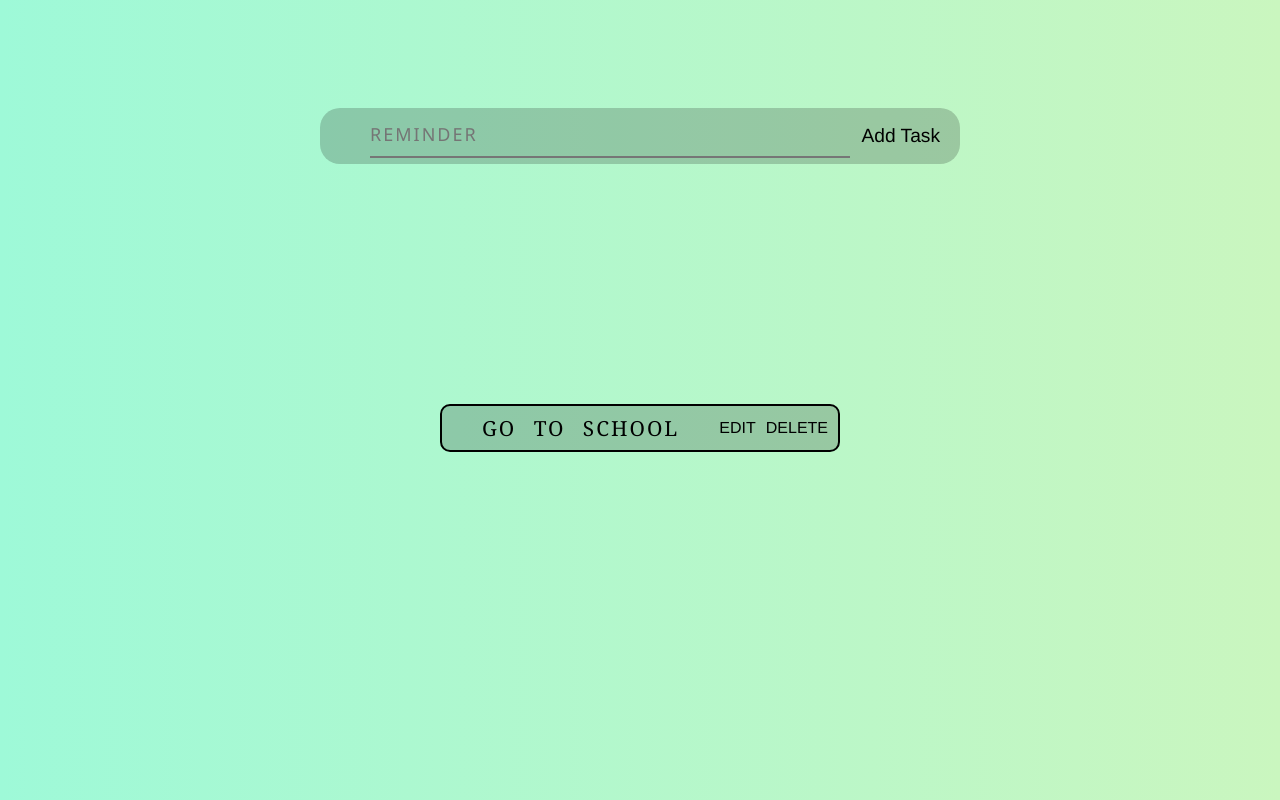
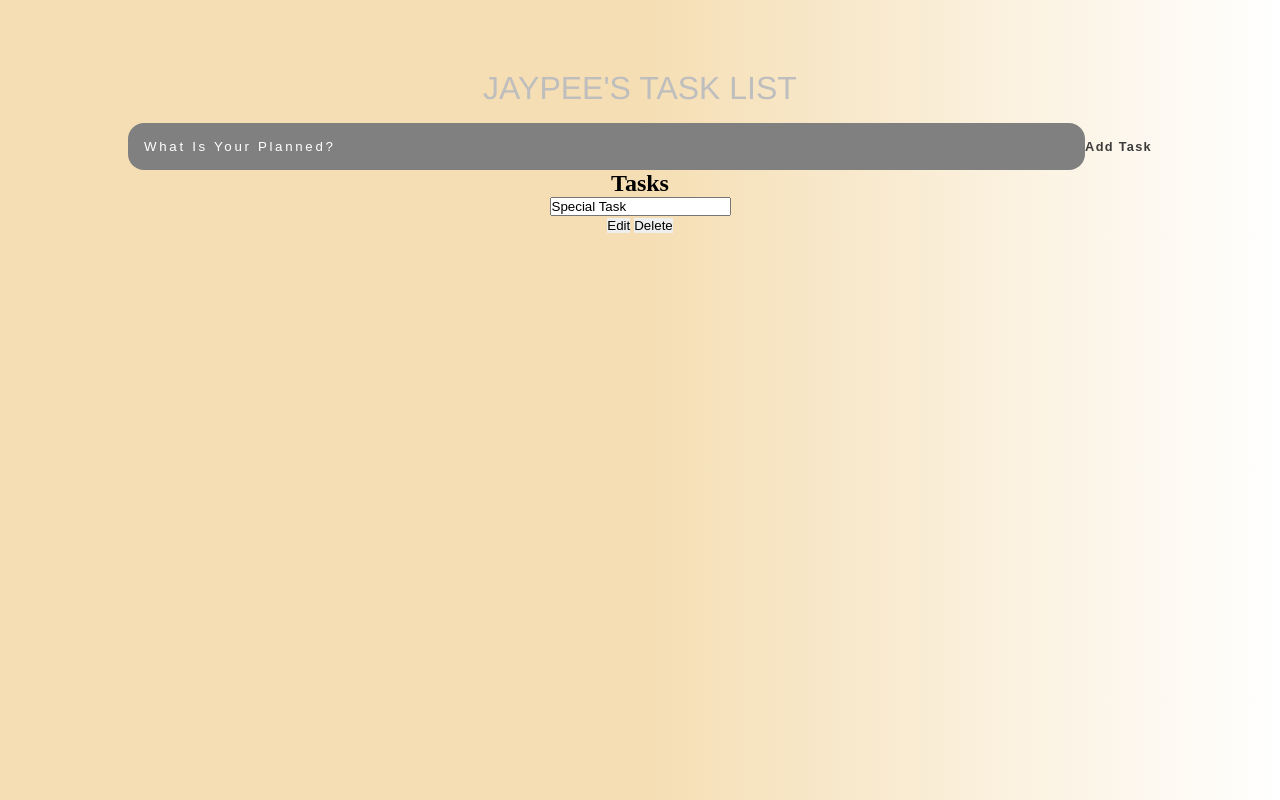
Before and after one commit to Jaypee1414/Todo_List, a plain HTML site: page index.html in a window 1280 px wide. Drawn offline with nearby package versions, Linux system fonts and the light colour scheme.

Commit message:
header design

```diff
--- a/index.html
+++ b/index.html
@@ -8,22 +8,41 @@
     <title>Document</title>
 </head>
 <body>
+    <header>
+        <h1>JAYPEE'S TASK LIST</h1>
+        <form action="task-form">
+            <input type="text"
+                    id="input-task-list"
+                    placeholder="What Is Your Planned?"
+            >
+            <input type="submit"
+                    id="task-submit"
+                    value="Add task"
+            >
+        </form>
+    </header>
 
-    <div class="container">
-        <div class="head">
-            <input id="input" type="text" placeholder="Reminder">
-            <button>Add Task</button>
-        </div>
+    <main>
+        <section>
+            <h2>Tasks</h2>
+                <div class="tasks">
+                    <div class="task">
+                       <div class="content">
+                            <input type="text"
+                                    id="text"
+                                    value="Special Task"
+                                    readonly
+                            >
+                       </div>
+                       <div class="action">
+                            <button class="edit">Edit</button>
+                            <button class="delete">Delete</button>
+                       </div>
+                    </div>
+                </div>
+        </section>
+    </main>
 
-         <div class="body">
-            <div id="list">GO TO SCHOOL</div>
-            <button id="check">EDIT</ion-icon></button>
-            <button id="delete"> DELETE</button>
-        </div>
-    </div>
-
-
-    <script type="module" src="https://unpkg.com/ionicons@5.5.2/dist/ionicons/ionicons.esm.js"></script>
-    <script nomodule src="https://unpkg.com/ionicons@5.5.2/dist/ionicons/ionicons.js"></script>
+    <script src="main.js"></script>
 </body>
 </html>
--- a/style.css
+++ b/style.css
@@ -1,117 +1,79 @@
 *{
+    margin: 0;
     padding: 0;
-    margin: 0;
     box-sizing: border-box;
 }
 
 body{
-    background:linear-gradient(to right, #9EF9D8, #CAF6BF);
+    background:linear-gradient(to right, wheat, wheat, white);
 }
 
-.container{
+/* INPUT LIST */
+header{
     display: flex;
     flex-direction: column;
     justify-content: center;
-    align-items: center;
+    position: relative;
     text-align: center;
-    min-height: 40vh;
-
+    top: 10vh;
+    width: 100%;
+    margin: 0 auto;
+    height: 5em;
 }
 
-.head{
-    position: relative;
-    display: flex;
-    flex-direction: row;
-    justify-content: center;
-    align-items: center;
-    text-align: center;
-    width: 40em;
-    height: 3.5em;
-    background-color: rgba(10, 10, 10, 0.2);
-    border-radius: 20px;
-}
-
-.head input{
-    font-family: 'Gill Sans', 'Gill Sans MT', Calibri, 'Trebuchet MS', sans-serif;
-    font-size: 15px;
-    background-color: rgba(0,0,0,0);
-    letter-spacing: 2px;
-    position: absolute;
-    text-transform: uppercase;
-    width: 32em;
-    height: 80%;
-    border-top: 0px;
-    border-left: 0px;
-    border-right: 0px;
-    left: 50px;
-}
-.head input:hover{
-    border-bottom: 2px solid black;
-}
-
-.head:hover{
-    border: 2px solid black;
-}
-.head input::placeholder{
-    font-size: 18px;
-    font-family:'Segoe UI', Tahoma, Geneva, Verdana, sans-serif;
+header h1{
+    font-size: 2rem;
+    font-weight: 300;
+    color: rgb(190, 190, 190);
+    margin-bottom: 1rem;
+    font-family: 'Franklin Gothic Medium', 'Arial Narrow', Arial, sans-serif;
 }
 
 
-.head button{
-    position: absolute;
-    right: 20px;
-    cursor: pointer;
-    background-color: rgba(0,0,0,0);
-    outline: none;
-    text-decoration: none;
-    border: none;
-    font-size: 1.2em;
-    font-family: 'Franklin Gothic Medium', 'Arial Narrow', Arial, sans-serif;
+form{
+    display: flex;
+    margin-left: 10%;
+    margin-right: 10%;
 }
 
-/* INSERT TASK */
-
-.body{
-    display: flex;
-    flex-direction: row;
-    position: relative;
-    justify-content: center;
-    align-items: center;
-    text-align: center;
-    width: 25rem;
-    top: 30vh;
-    height: 3em;
-    border: 2px solid black;
-    background-color: rgba(10, 10, 10, 0.2);
-    border-radius: 10px;
+header input,button{
+    appearance: none;
+    border: none;
+    outline: none;a
+    background: none;
 }
 
-#list{
-    width: 18rem;
-    font-family:Cambria, Cochin, Georgia, Times, 'Times New Roman', serif;
-    display: block;
-    font-size: 1.3em;
-    word-spacing: 10px;
-    letter-spacing: 2px;
-    color:black;
-    font-weight: ;
+#input-task-list::placeholder{
+    color: white;
+    letter-spacing: 0.2em;
+    font-family:Arial, Helvetica, sans-serif;
+}
+#input-task-list{
+    flex: 1 1 0%;
+    background-color: gray;
+    padding: 1rem;
+    border-radius: 1rem;
+    color: white;
 }
 
-.body button{
-    background-color: rgba(0, 0, 0, 0);
-    right: 5px;
-    margin-right: 10px;
-    font-size: 1rem;
-    border-radius: 5px;
-    outline: none;
-    cursor: pointer;
-    text-decoration: none;
-    border: none;
-    font-family: 'Franklin Gothic Medium', 'Arial Narrow', Arial, sans-serif;
+#task-submit{
+    font-size: 0.8em;
+    color: rgb(61, 60, 60); ;
+    cursor:pointer;
+    text-transform: capitalize;
+    letter-spacing: 0.1em;
+    font-weight: bold;
+    font-family'Segoe UI', Tahoma, Geneva, Verdana, sans-serif;
+    background:none;
 }
 
-.body button:hover{
-    color: wheat;
-    font: 100%;
+/* TASK LIST */
+
+main{
+    display: flex;
+    position: relative;
+    text-align: center;
+    justify-content: center;
+    margin-top: 90px;
+    font-size: em;
 }
```
Also changed, not shown: main.js (added).
